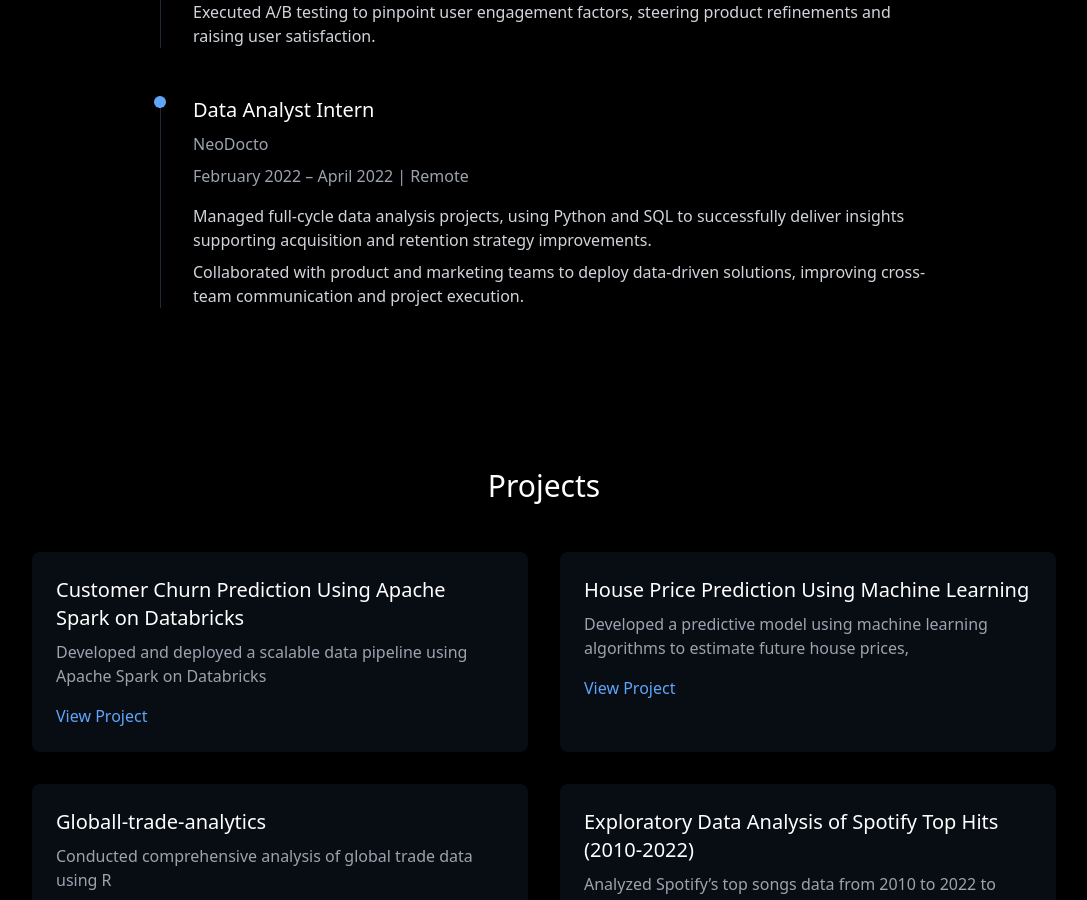
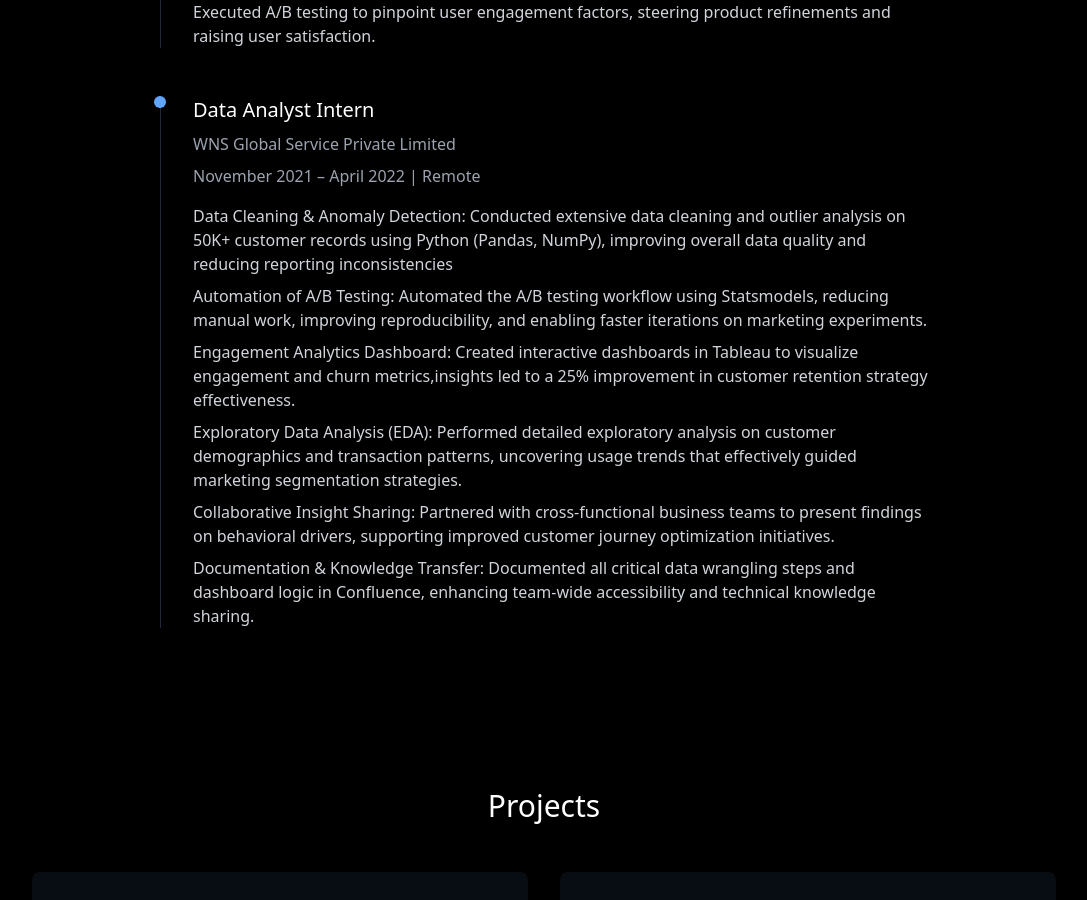
Before and after one commit to aryamansingh01/aryamansingh01, a React (Vite) app: page / in a window 1280 px wide. Shown: the part 2240-3140 px from the top of the page, without its empty margins (96-1183 px from the left). Built offline with nearby package versions, Linux system fonts and the light colour scheme.

Commit message:
Update App.tsx

```diff
--- a/src/App.tsx
+++ b/src/App.tsx
@@ -210,12 +210,16 @@ function App() {
         },
         {
           title: "Data Analyst Intern",
-          company: "NeoDocto",
-          date: "February 2022 – April 2022",
+          company: "WNS Global Service Private Limited",
+          date: "November 2021 – April 2022",
           location: "Remote",
           description: [
-            "Managed full-cycle data analysis projects, using Python and SQL to successfully deliver insights supporting acquisition and retention strategy improvements.",
-            "Collaborated with product and marketing teams to deploy data-driven solutions, improving cross-team communication and project execution."
+            "Data Cleaning & Anomaly Detection: Conducted extensive data cleaning and outlier analysis on 50K+ customer records using Python (Pandas, NumPy), improving overall data quality and reducing reporting inconsistencies",
+            "Automation of A/B Testing: Automated the A/B testing workflow using Statsmodels, reducing manual work, improving reproducibility, and enabling faster iterations on marketing experiments.",
+            "Engagement Analytics Dashboard: Created interactive dashboards in Tableau to visualize engagement and churn metrics,insights led to a 25% improvement in customer retention strategy effectiveness.",
+            "Exploratory Data Analysis (EDA): Performed detailed exploratory analysis on customer demographics and transaction patterns, uncovering usage trends that effectively guided marketing segmentation strategies.",
+            "Collaborative Insight Sharing: Partnered with cross-functional business teams to present findings on behavioral drivers, supporting improved customer journey optimization initiatives.",
+            "Documentation & Knowledge Transfer: Documented all critical data wrangling steps and dashboard logic in Confluence, enhancing team-wide accessibility and technical knowledge sharing."
           ]
         }
 
```
